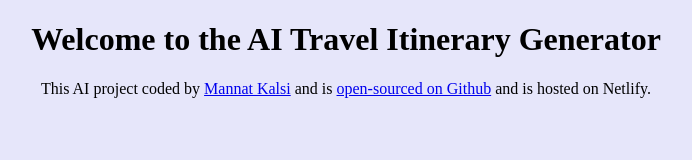
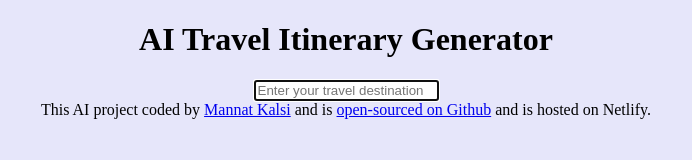
Before and after one commit to Mannatkalsi/Travel-Itinerary-generator, a plain HTML site: page index.html in a window 1280 px wide. Shown: the whole page, without its empty margins (294-986 px from the left). Drawn offline with Linux system fonts and the light colour scheme.

Commit message:
Basic HTML

```diff
--- a/index.html
+++ b/index.html
@@ -7,7 +7,18 @@
     <title>Travel Itinerary Generator</title>
   </head>
   <body>
-    <h1>Welcome to the AI Travel Itinerary Generator</h1>
+    <header><h1>AI Travel Itinerary Generator</h1></header>
+    <main>
+      <form>
+        <input
+          type="text"
+          placeholder="Enter your travel destination"
+          autofocus
+          required
+          autocomplete="off"
+        />
+      </form>
+    </main>
     <footer>
       This AI project coded by
       <a href="https://github.com/Mannatkalsi" target="_blank">Mannat Kalsi</a>
```
